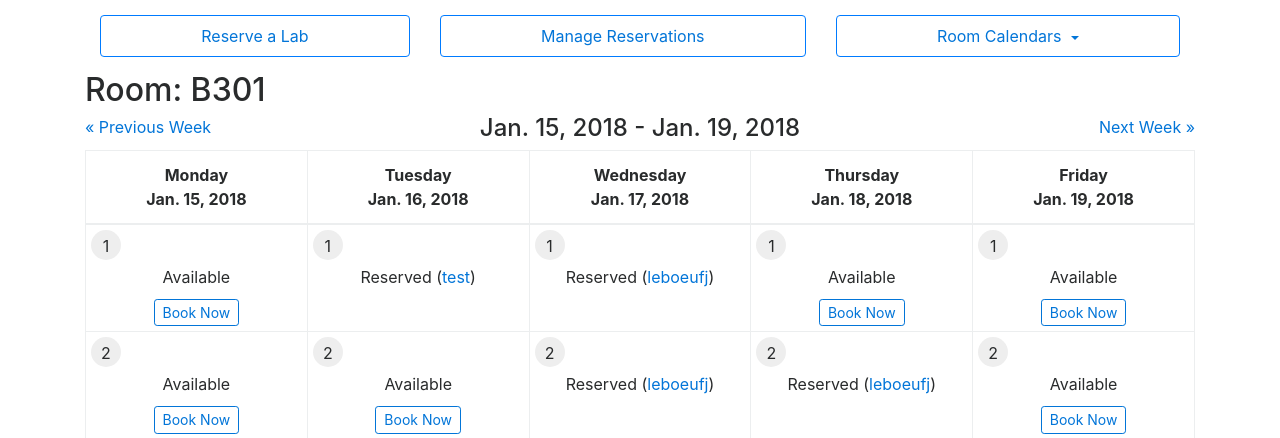
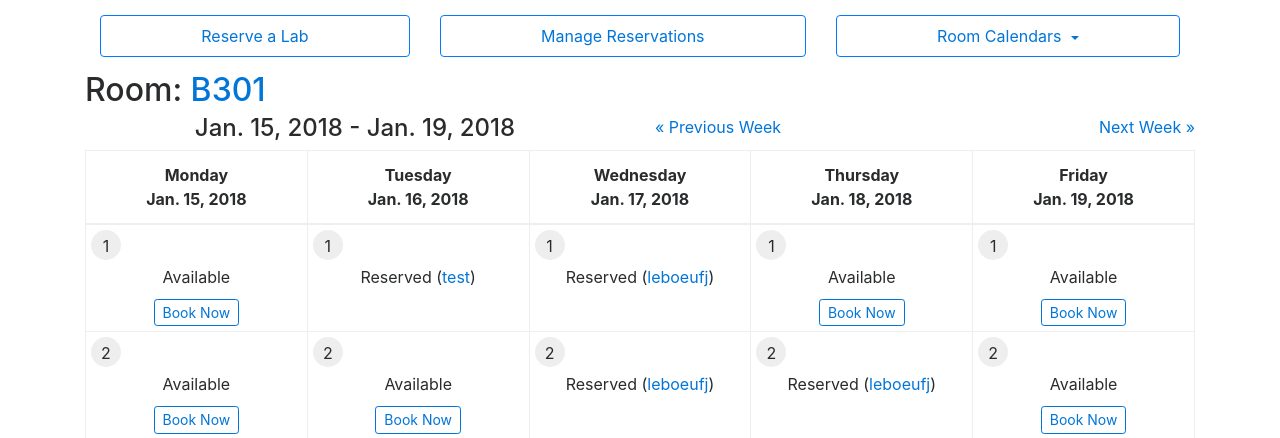
Before and after one commit to sasukeouchiha1/aion-old, a Django app: page /labreserve/room/1/2018/01/18/ in a window 1280 px wide. Shown: the part 68-506 px from the top of the page. Run offline with Django 3.2, Linux system fonts and the light colour scheme; a user stored in the database is signed in; data comes from the database, SQL or seed files in the repository; both versions use the stored data as it was after the commit; some libraries are stand-ins or nearby versions.

Commit message:
enhanced Room View

```diff
--- a/labreserve/templates/labreserve/room.html
+++ b/labreserve/templates/labreserve/room.html
@@ -6,20 +6,22 @@
 {% block content %}
 <div class="row">
   <div class="col">
-    <h2>Room: {{ room_name }}</h2>
+    <h2>Room: <a href="/labreserve/rooms/{{ room_name.pk }}" title="View Room Details">{{ room_name }}</a></h2>
   </div><!-- /.col -->
 </div><!-- /.row -->
 
 <div class="row">
-  <div class="col">
+  <div class="col-md-6 order-md-2 text-center">
+    <h4>{{ monday }} - {{ friday }}</h4>
+  </div><!-- /.col -->
+
+  <div class="col order-md-1">
     <a href="/labreserve/room/{{ room }}/{{ prev_week }}/">
       &laquo; Previous Week
     </a>
   </div><!-- /.col -->
-  <div class="col text-center">
-    <h4>{{ monday }} - {{ friday }}</h4>
-  </div><!-- /.col -->
-  <div class="col text-right">
+
+  <div class="col order-md-3 text-right">
     <a href="/labreserve/room/{{ room }}/{{ next_week }}/">
       Next Week &raquo;
     </a>
--- a/labreserve/templates/labreserve/room_detail.html
+++ b/labreserve/templates/labreserve/room_detail.html
@@ -12,6 +12,8 @@
     <p><em>This room does not have a projector installed.</em></p>
   {% endif %}
 
-  <a href="{{ room.get_absolute_url }}/update/">Edit</a> |
-  <a href="{{room.get_absolute_url }}/delete/">Delete</a>
+  {% if user.is_superuser %}
+    <a href="{{ room.get_absolute_url }}/update/">Edit</a> |
+    <a href="{{room.get_absolute_url }}/delete/">Delete</a>
+  {% endif %}
 {% endblock %}
```
Also changed, not shown: db.sqlite3.
